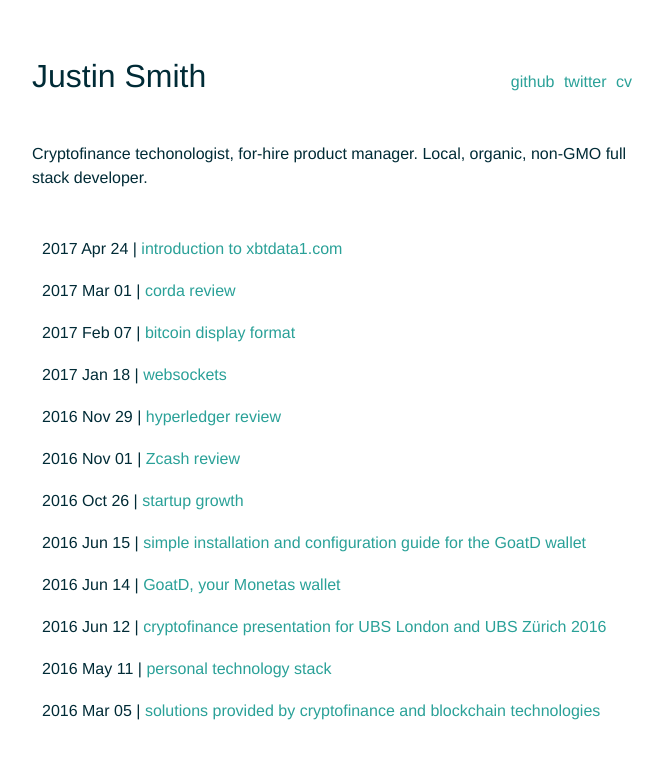
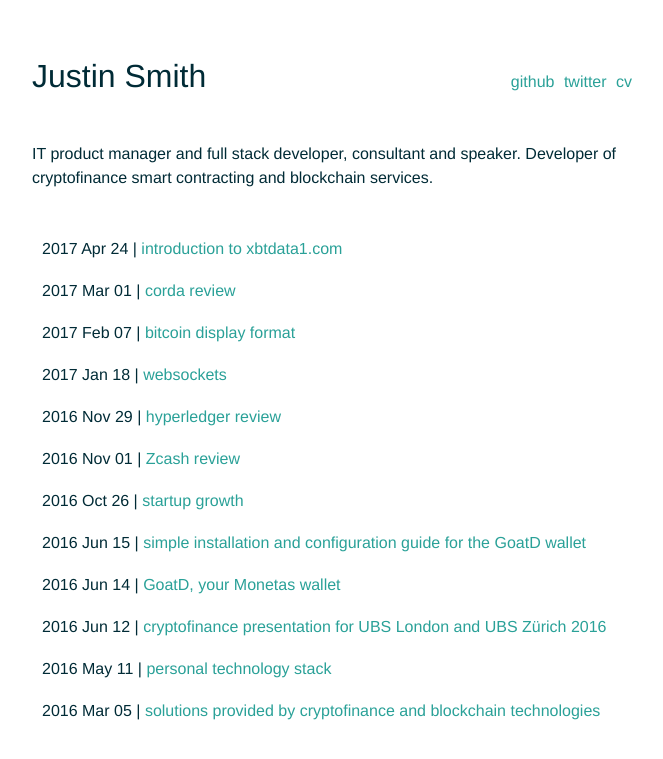
Before and after one commit to rusticbison/website, a Jekyll site: the page built from index.html, in a window 1280 px wide. Shown: the top 759 px of the page, without its empty margins (308-971 px from the left). Built offline with Jekyll 4.4.1, drawn with Linux system fonts in a browser that asks for light colours.

Commit message:
updated index

```diff
--- a/index.html
+++ b/index.html
@@ -5,7 +5,7 @@ layout: default
 {% include header.html %}
 
 <div class="portfolio">
-	<p>Cryptofinance techonologist, for-hire product manager. Local, organic, non-GMO full stack developer.</p>
+	<p>IT product manager and full stack developer, consultant and speaker. Developer of cryptofinance smart contracting and blockchain services.</p>
 </div>
 
 <!--
```
